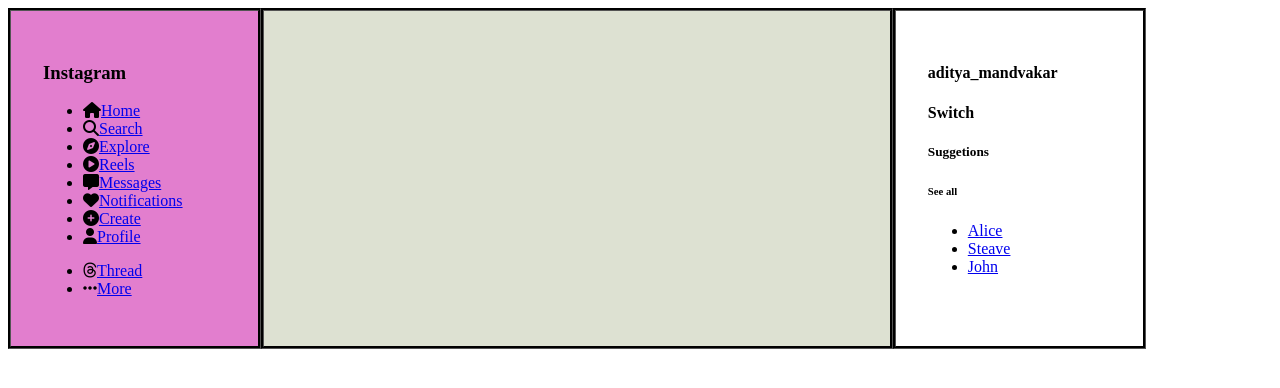
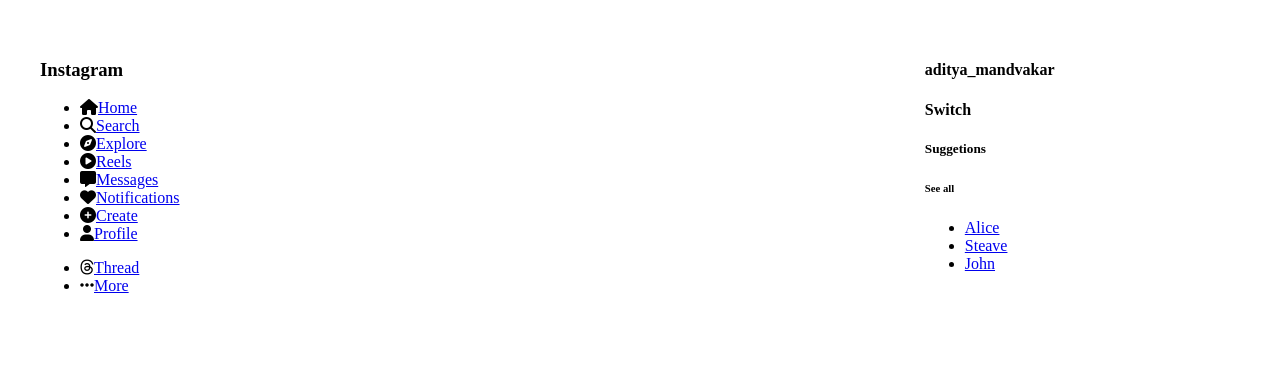
Before and after one commit to M-Aditya-11/Instagram-Clone, a plain HTML site: page Instagram Clone/index.html in a window 1280 px wide. Drawn offline with Linux system fonts and the light colour scheme.

Commit message:
Removed Some Code

```diff
--- a/Instagram Clone/styles.css
+++ b/Instagram Clone/styles.css
@@ -1,29 +1,21 @@
 .container{
     display: grid;
     grid-template-columns: 20% 50% 20%;
-    grid-template-rows: auto 1fr auto;
+    grid-template-rows: auto 2fr auto;
     grid-template-areas: "nav main aside";
 }
 
 nav{
     grid-area: nav;
     padding: 2rem;
-    background-color: rgb(226, 126, 206);
-    border-style: groove;
-    border-color: black;
 }
 
 main{
     grid-area: main;
     padding:2rem;
-    background-color: rgb(221, 225, 210);
-    border-style: groove;
-    border-color: black;
 }
 
 aside{
     grid-area: aside;
     padding:2rem;
-    border-style: groove;
-    border-color: black;
 }
```
